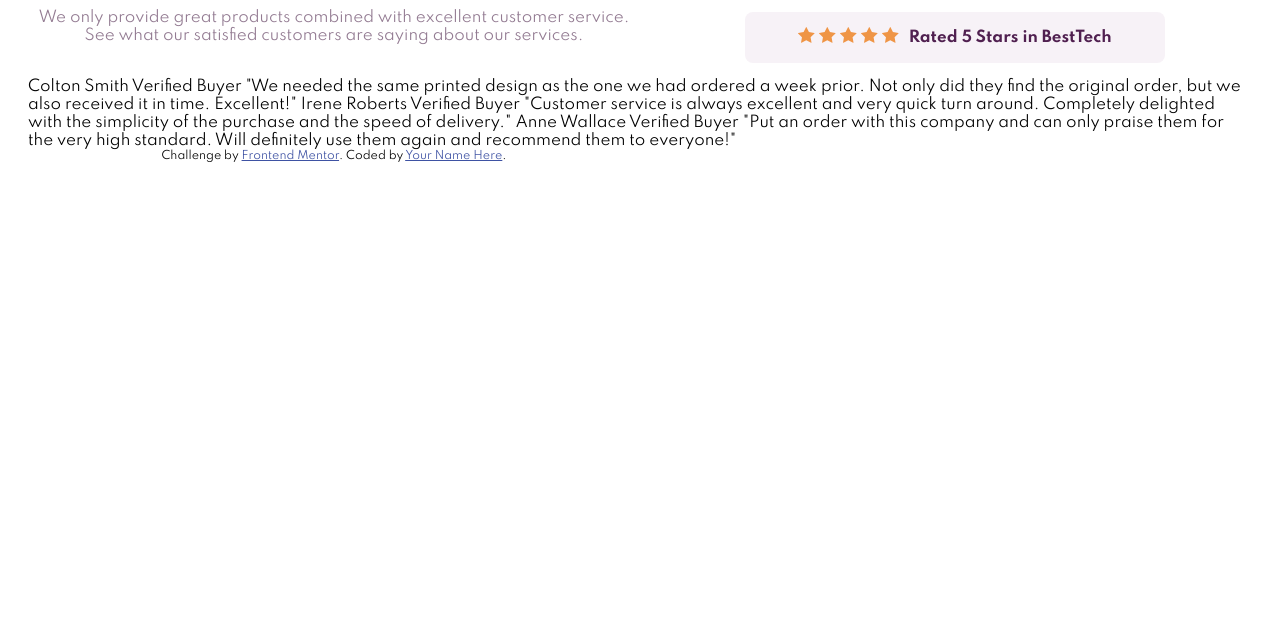
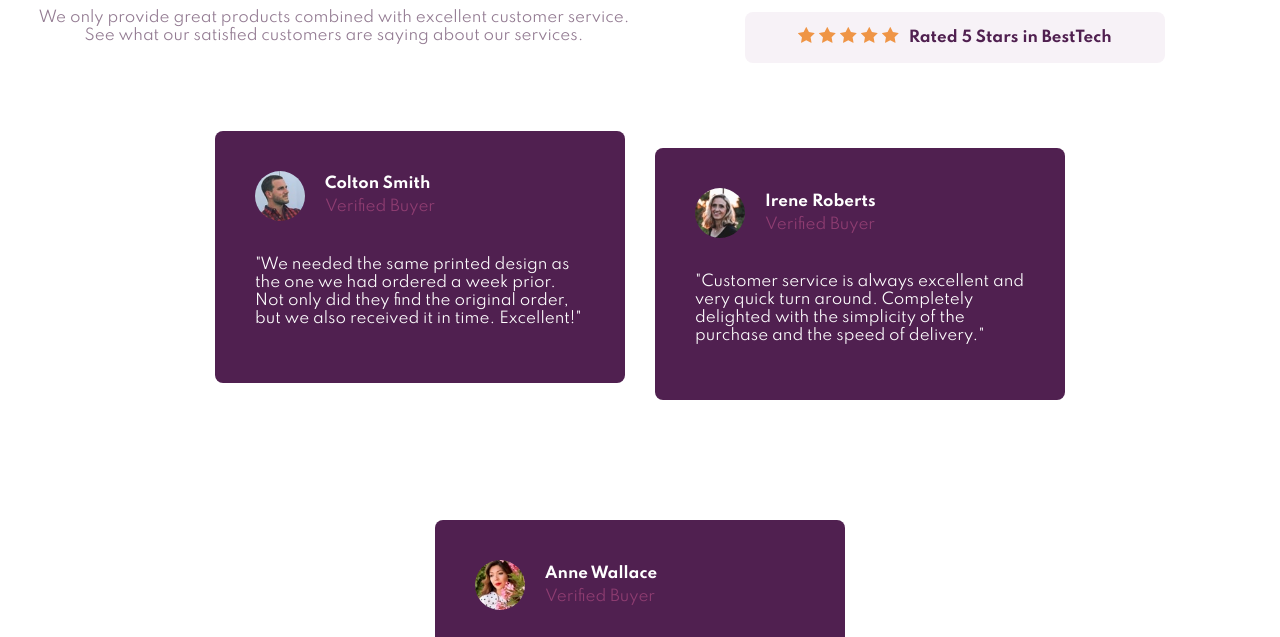
Before and after one commit to dmahely/social-proof-section, a plain HTML site: page index.html in a window 1280 px wide. Shown: the part 163-800 px from the top of the page. Drawn offline with Linux system fonts and the light colour scheme.

Commit message:
Style third part

```diff
--- a/index.html
+++ b/index.html
@@ -67,14 +67,56 @@
       </section>
 
       <section class="main__testimonials_container">
-        Colton Smith Verified Buyer "We needed the same printed design as the
-        one we had ordered a week prior. Not only did they find the original
-        order, but we also received it in time. Excellent!" Irene Roberts
-        Verified Buyer "Customer service is always excellent and very quick turn
-        around. Completely delighted with the simplicity of the purchase and the
-        speed of delivery." Anne Wallace Verified Buyer "Put an order with this
-        company and can only praise them for the very high standard. Will
-        definitely use them again and recommend them to everyone!"
+        <div class="testimonials__container testimonials__first">
+          <img
+            class="testimonials__image"
+            src="images/image-colton.jpg"
+            alt="Colton Smith testimonial"
+          />
+          <div class="testimonials__customer">
+            <p class="testimonials__name">Colton Smith</p>
+            <p class="testimonials__title">Verified Buyer</p>
+          </div>
+          <p class="testimonials__description">
+            "We needed the same printed design as the one we had ordered a week
+            prior. Not only did they find the original order, but we also
+            received it in time. Excellent!"
+          </p>
+        </div>
+
+        <div class="testimonials__container testimonials__second">
+          <img
+            class="testimonials__image"
+            src="images/image-irene.jpg"
+            alt="Irene Roberts testimonial"
+          />
+          <div class="testimonials__customer">
+            <p class="testimonials__name">Irene Roberts</p>
+            <p class="testimonials__title">Verified Buyer</p>
+          </div>
+          <p class="testimonials__description">
+            "Customer service is always excellent and very quick turn around.
+            Completely delighted with the simplicity of the purchase and the
+            speed of delivery."
+          </p>
+        </div>
+
+        <div class="testimonials__container testimonials__third">
+          <img
+            class="testimonials__image"
+            src="images/image-anne.jpg"
+            alt="Anne Wallace testimonial"
+          />
+          <div class="testimonials__customer">
+            <p class="testimonials__name">Anne Wallace</p>
+            <p class="testimonials__title">Verified Buyer</p>
+          </div>
+          <p class="testimonials__description">
+            "Put an order with this company and can only praise them for the
+            very high standard. Will definitely use them again and recommend
+            them to everyone!"
+          </p>
+        </div>
       </section>
 
       <div class="attribution">
--- a/styles/stylesheet.css
+++ b/styles/stylesheet.css
@@ -4,7 +4,7 @@
   --dark-magenta: hsl(303, 10%, 53%);
   --light-magenta: hsl(300, 24%, 96%);
   --white: hsl(0, 0%, 100%);
-  --left-margin: 35px;
+  --container-margin: 35px;
 }
 
 body {
@@ -74,6 +74,57 @@ body {
   margin: 5px;
 }
 
+.main__testimonials_container {
+  display: flex;
+  flex-wrap: wrap;
+  flex-direction: row;
+  justify-content: center;
+  align-items: center;
+}
+
+.testimonials__container {
+  color: var(--white);
+  background-color: var(--primary-magenta);
+  margin: 15px;
+  max-width: 330px;
+  border-radius: 8px;
+  padding: 40px;
+  display: grid;
+  grid-template-columns: auto 1fr;
+  grid-template-rows: 50px 1fr;
+  grid-template-areas:
+    "image customer"
+    "desc desc";
+  justify-content: center;
+  grid-gap: 20px;
+}
+
+.testimonials__customer {
+  grid-area: customer;
+  align-self: center;
+}
+
+.testimonials__name {
+  font-weight: bold;
+  margin-bottom: -10px;
+}
+
+.testimonials__title {
+  color: var(--pink);
+  opacity: 0.4;
+}
+
+.testimonials__image {
+  grid-area: image;
+  border-radius: 50%;
+  height: 50px;
+  align-self: center;
+}
+
+.testimonials__description {
+  grid-area: desc;
+}
+
 /* Smaller screens */
 @media only screen and (min-width: 700px) {
   .main_container {
@@ -90,22 +141,42 @@ body {
     flex-direction: row;
   }
 
-  .ratings__first, .ratings__second, .ratings__third {
+  .ratings__first,
+  .ratings__second,
+  .ratings__third {
     margin-left: 0px;
+  }
+
+  .testimonials__first,
+  .testimonials__second,
+  .testimonials__third {
+    margin-top: 0px;
   }
 }
 
 /* Bigger screens */
 @media only screen and (min-width: 700px) {
   .ratings__first {
-    margin-left: var(--left-margin);
+    margin-left: var(--container-margin);
   }
 
   .ratings__second {
-    margin-left: calc(var(--left-margin) * 2);
+    margin-left: calc(var(--container-margin) * 2);
   }
 
   .ratings__third {
-    margin-left: calc(var(--left-margin) * 3);
+    margin-left: calc(var(--container-margin) * 3);
+  }
+
+  .testimonials__first {
+    margin-top: var(--container-margin);
+  }
+
+  .testimonials__second {
+    margin-top: calc(var(--container-margin) * 2);
+  }
+
+  .testimonials__third {
+    margin-top: calc(var(--container-margin) * 3);
   }
 }
```
